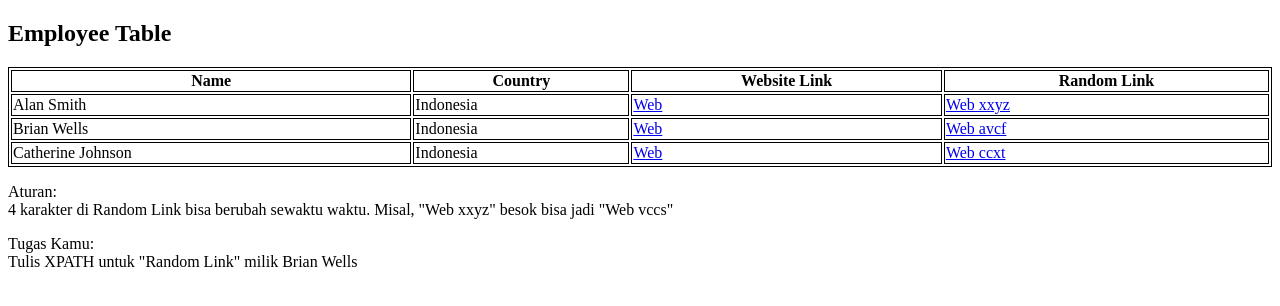
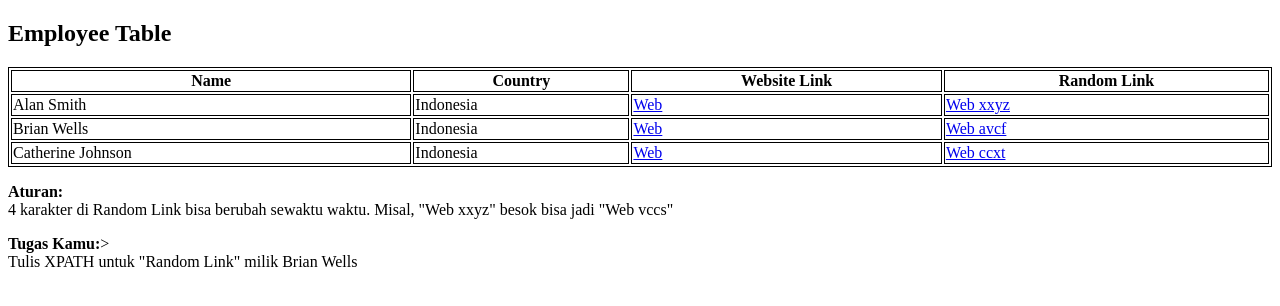
Before and after one commit to davidgunadi/davidgunadi.github.io, a plain HTML site: page index.html in a window 1280 px wide. Drawn offline with Linux system fonts and the light colour scheme.

Commit message:
Update index.html

```diff
--- a/index.html
+++ b/index.html
@@ -1,10 +1,13 @@
 <!DOCTYPE html>
 <html>
 <style>
-table, th, td {
-  border:1px solid black;
+    table,
+    th,
+    td {
+        border: 1px solid black;
     }
 </style>
+
 <body>
 
     <h2>Employee Table</h2>
@@ -36,11 +39,12 @@ table, th, td {
         </tr>
     </table>
 
-<p>Aturan:<br>
+    <p><b>Aturan:</b><br>
         4 karakter di Random Link bisa berubah sewaktu waktu. Misal, "Web xxyz" besok bisa jadi "Web vccs"</p>
 
-<p>Tugas Kamu:<br>
+    <p><b>Tugas Kamu:</b>><br>
         Tulis XPATH untuk "Random Link" milik Brian Wells</p>
 
 </body>
+
 </html>
```
Lines whose indentation alone changed are shown as unchanged.
